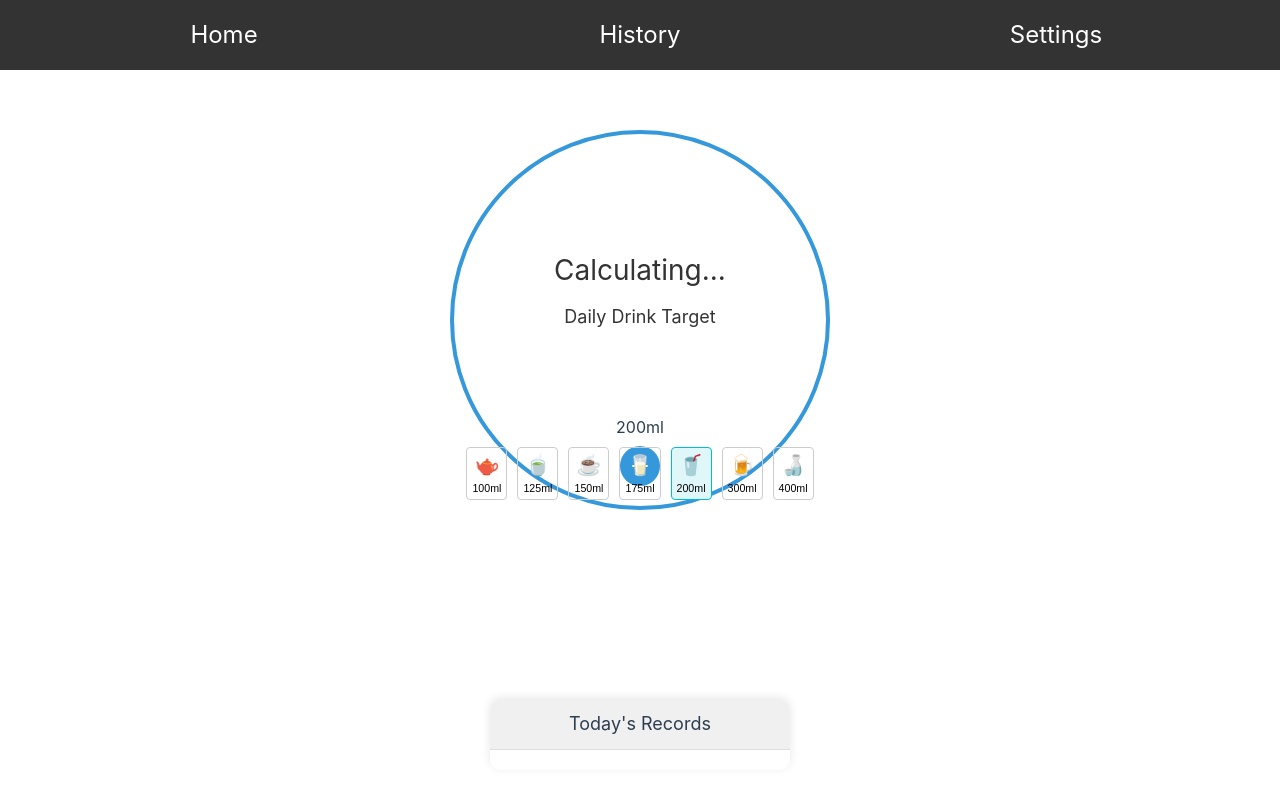
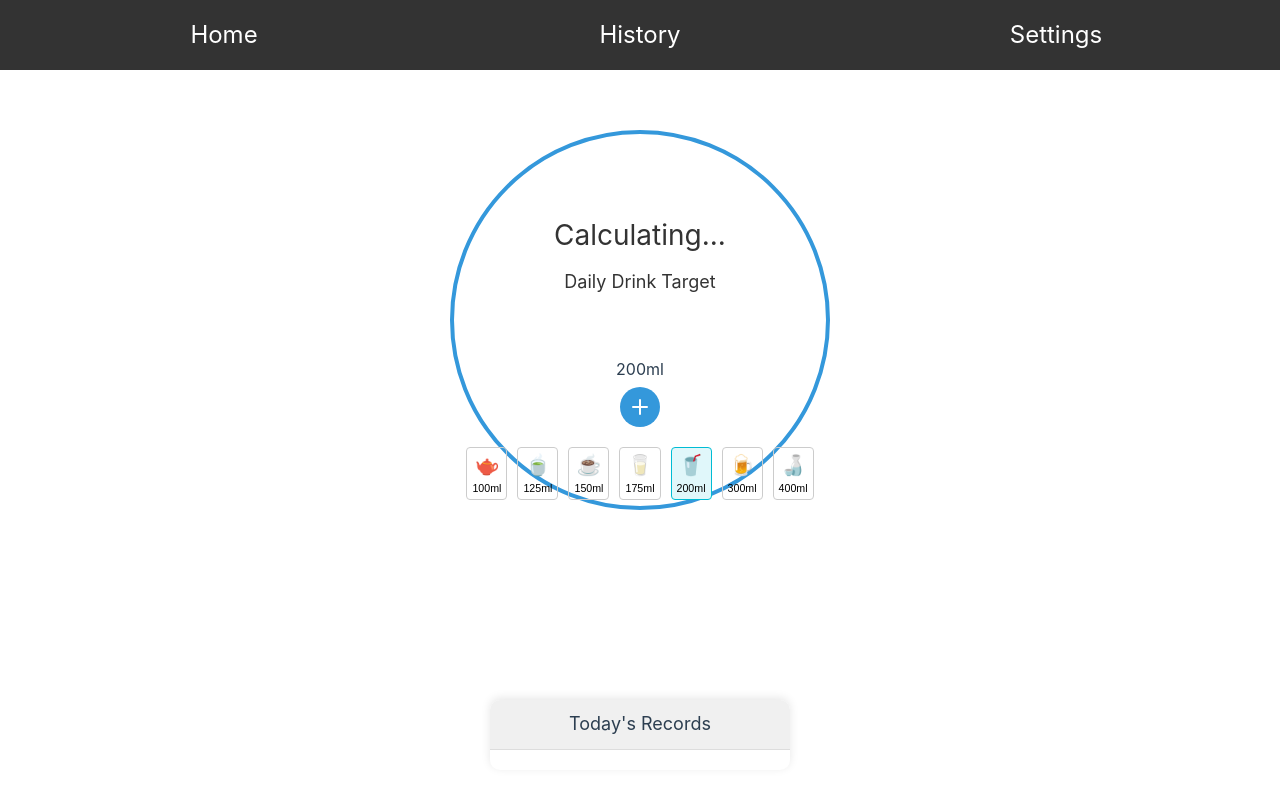
Before and after one commit to JustasDaugi/hydration-tracker, a Vue app: page / in a window 1280 px wide. Both pictures are taken after a click on the button "OK". Shown: the top 788 px of the page. Built offline with nearby package versions, Linux system fonts and the light colour scheme; what vue-datepicker-next would draw is missing.

Commit message:
styles: remove stylings for add button

```diff
--- a/src/views/HomeView/components/AddButton.vue
+++ b/src/views/HomeView/components/AddButton.vue
@@ -48,8 +48,6 @@ onUnmounted(() => {
 
 .add-button {
   flex-direction: column;
-  position: absolute;
-  bottom: 20px;
 }
 
 .amount {
```
